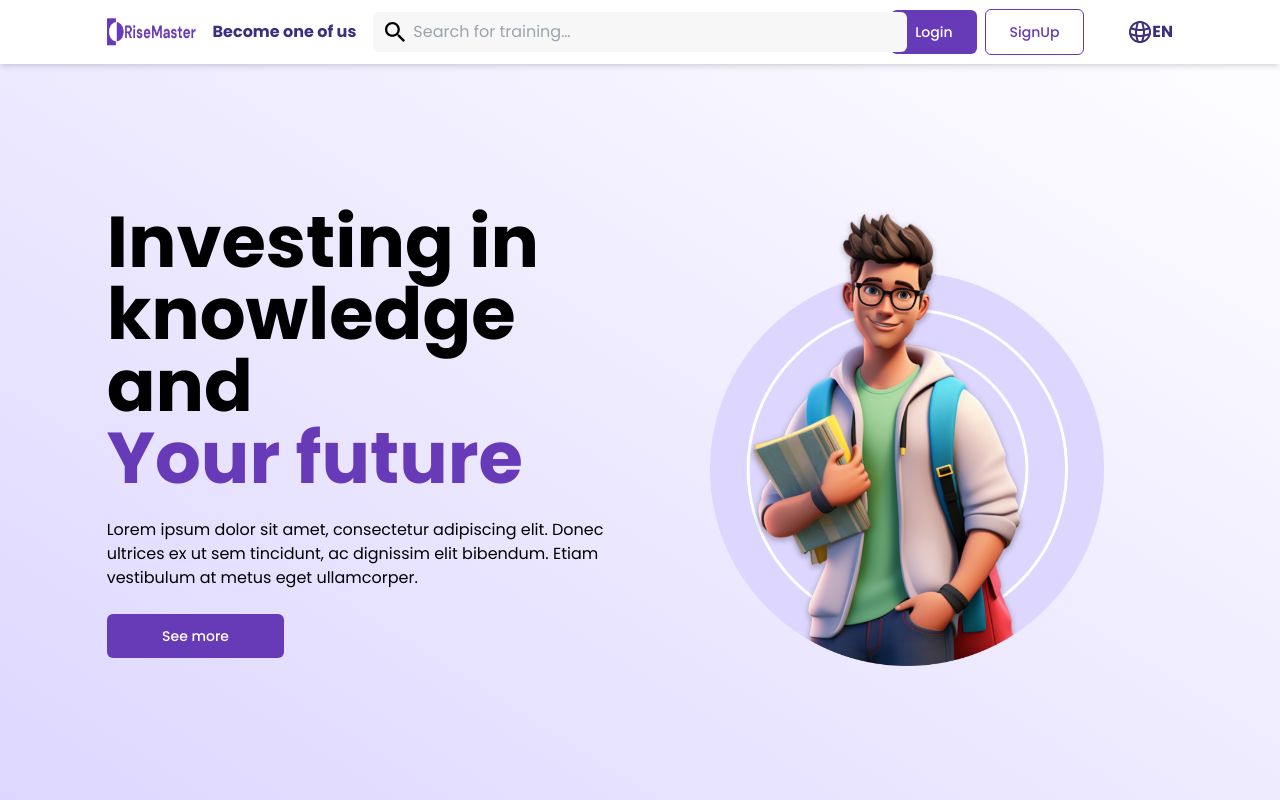
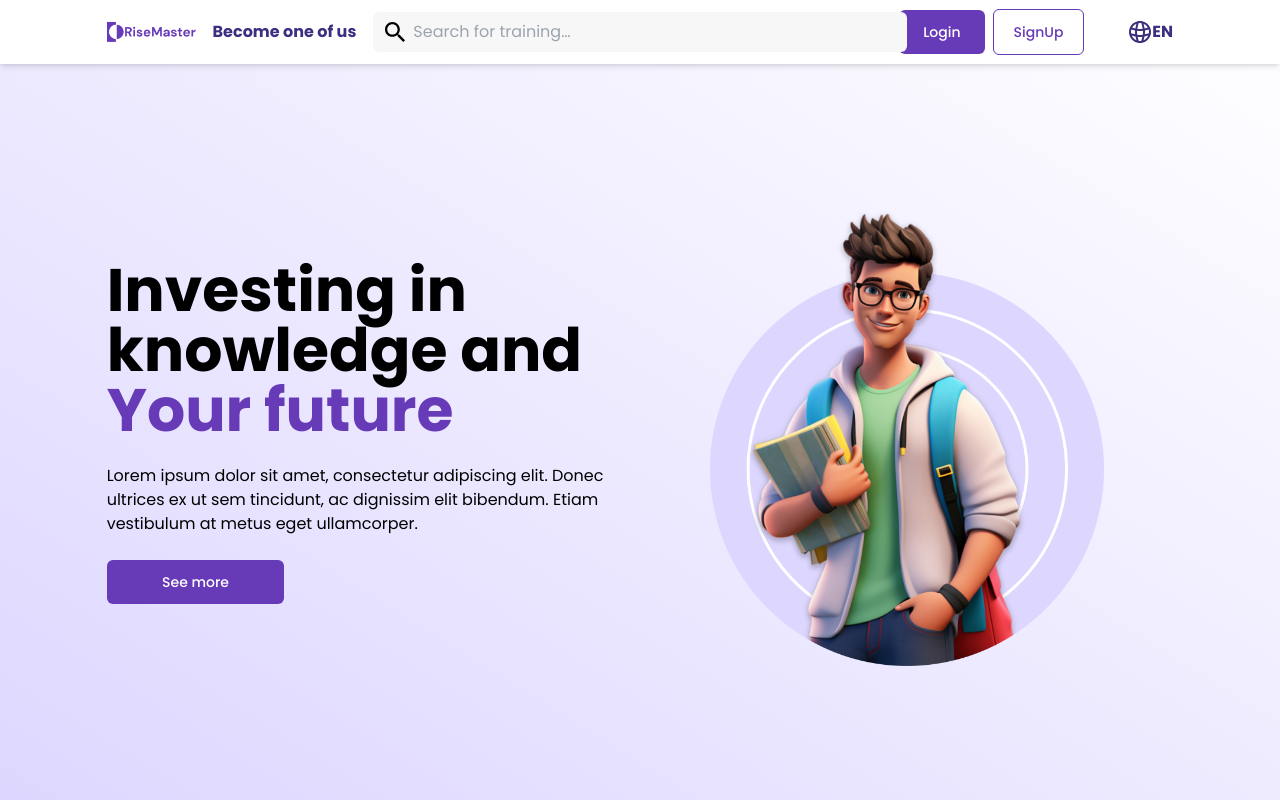
Before and after one commit to iheb15M/RiseMaster-e-learning-platform-template, a React (Create React App) app: page / in a window 1280 px wide. Built offline with nearby package versions, Linux system fonts and the light colour scheme.

Commit message:
Add translation i18n + Container

```diff
--- a/package.json
+++ b/package.json
@@ -9,8 +9,10 @@
     "@testing-library/react": "^13.4.0",
     "@testing-library/user-event": "^13.5.0",
     "framer-motion": "^11.11.1",
+    "i18next": "^23.15.2",
     "react": "^18.3.1",
     "react-dom": "^18.3.1",
+    "react-i18next": "^15.0.2",
     "react-router-dom": "^6.26.2",
     "react-scripts": "5.0.1",
     "sass": "^1.79.5",
--- /dev/null
+++ b/src/components/Container.js
@@ -0,0 +1,11 @@
+function Container({ children, outerClassName = '', innerClassName = '' }) {
+    return (
+      <div className={`w-screen flex items-center justify-center ${outerClassName}`}>
+        <div className={`w-11/12 lg:w-10/12 h-full ${innerClassName}`}>
+          {children}
+        </div>
+      </div>
+    );
+  }
+
+  export default Container;
--- /dev/null
+++ b/src/i18n.js
@@ -0,0 +1,27 @@
+import i18n from 'i18next';
+import { initReactI18next } from 'react-i18next';
+
+
+import translationEN from './locales/en/translation.json';
+import translationFR from './locales/fr/translation.json';
+
+const resources = {
+  en: {
+    translation: translationEN,
+  },
+  fr: {
+    translation: translationFR,
+  },
+};
+
+i18n
+  .use(initReactI18next)
+  .init({
+    resources,
+    lng: 'en',
+    fallbackLng: 'en',
+      escapeValue: false,
+    },
+  );
+
+export default i18n;
--- a/src/index.js
+++ b/src/index.js
@@ -3,6 +3,7 @@ import ReactDOM from 'react-dom/client';
 import './index.scss';
 import App from './App';
 import reportWebVitals from './reportWebVitals';
+import './i18n.js';
 
 const root = ReactDOM.createRoot(document.getElementById('root'));
 root.render(
--- a/src/layouts/Navbar/Navbar.js
+++ b/src/layouts/Navbar/Navbar.js
@@ -1,19 +1,32 @@
 import React from "react";
+
+import { useTranslation } from "react-i18next";
+import  Container  from "../../components/Container";
+
 import Logo from "../../assets/img/logo/Logo.png";
 import Search from "../../assets/img/icons/Search.svg";
 import Language from "../../assets/img/icons/language.svg";
 
 const Navbar = () => {
+  const { t, i18n } = useTranslation();
+
+  const changeLanguage = (lng) => {
+    i18n.changeLanguage(lng);
+  };
+
   return (
     <nav className="bg-white shadow-md w-full absolute top-0 h-16">
-      <div className="w-11/12 lg:w-10/12 grid grid-cols-12 items-center mx-auto h-full">
+      <Container
+      outerClassName="h-full"
+      innerClassName="grid grid-cols-12 items-center"
+      >
         <div className="col-span-2 lg:col-span-1 flex items-center">
-          <img className="h-8 w-auto" src={Logo} alt="Logo" />
+          <img className="h-full w-full object-contain" src={Logo} alt="Logo" />
         </div>
 
         <div className="col-span-2 flex items-center">
           <span className="text-secondary text-center w-full font-bold">
-            Become one of us
+          {t('navbar.become_one_of_us')}
           </span>
         </div>
 
@@ -40,18 +53,22 @@ const Navbar = () => {
           <button className="text-white bg-primary hover:text-gray-light px-4 lg:px-6 py-3 rounded-md text-sm font-medium">
             Login
           </button>
-          <button className="bg-transparent border border-primary  text-primary px-4 lg:px-6 py-3 rounded-md text-sm font-medium">
+          <button className="bg-transparent border border-primary  text-primary px-4 lg:px-5 py-3 rounded-md text-sm font-medium">
             SignUp
           </button>
         </div>
 
         <div className="col-span-1 flex justify-end relative">
           <img src={Language} alt="language icon" />
-          <select className="bg-transparent active:border-none font-bold text-secondary border-none appearance-none">
+          <select
+          className="bg-transparent active:border-none font-bold text-secondary border-none appearance-none"
+          onChange={(e) => changeLanguage(e.target.value)}
+          >
             <option value="en">EN</option>
+            <option value="fr">FR</option>
           </select>
         </div>
-      </div>
+      </Container>
     </nav>
   );
 };
--- /dev/null
+++ b/src/locales/en/translation.json
@@ -0,0 +1,15 @@
+{
+    "navbar": {
+      "become_one_of_us": "Become one of us",
+      "search_placeholder": "Search for training…",
+      "login": "Login",
+      "signup": "SignUp"
+    },
+    "hero": {
+    "heading1": "Investing in",
+    "heading2": "knowledge and",
+    "heading3": "Your future",
+    "description": "Lorem ipsum dolor sit amet, consectetur adipiscing elit. Donec ultrices ex ut sem tincidunt, ac dignissim elit bibendum. Etiam vestibulum at metus eget ullamcorper.",
+    "button": "See more"
+  }
+  }
--- /dev/null
+++ b/src/locales/fr/translation.json
@@ -0,0 +1,15 @@
+{
+    "navbar": {
+      "become_one_of_us": "Devenir un de nous",
+      "search_placeholder": "Rechercher une formation…",
+      "login": "Se connecter",
+      "signup": "S'inscrire"
+    },
+    "hero": {
+    "heading1": "Investir dans",
+    "heading2": "le savoir et",
+    "heading3": "Votre avenir",
+    "description": "Lorem ipsum dolor sit amet, consectetur adipiscing elit. Donec ultrices ex ut sem tincidunt, ac dignissim elit bibendum. Etiam vestibulum at metus eget ullamcorper.",
+    "button": "Voir plus"
+  }
+  }
--- a/src/pages/home/sections/Hero.js
+++ b/src/pages/home/sections/Hero.js
@@ -1,24 +1,27 @@
+import { useTranslation } from "react-i18next";
+import  Container  from "../../../components/Container";
 import MainHero from "../../../assets/img/images/main-hero.png";
 import "../Home.scss";
 
 function Hero() {
+  const { t } = useTranslation();
+
   return (
-    <div className="h-screen w-screen flex items-center justify-center bg-light-gradient pt-16">
-      <div className="w-11/12 lg:w-10/12 grid grid-cols-2 items-center h-full">
+    <Container
+    outerClassName="h-screen bg-light-gradient pt-16"
+    innerClassName="grid grid-cols-2 items-center">
         <div className="h-full flex flex-col justify-center items-start gap-y-6">
-          <h1 className="flex flex-col font-bold md:text-6xl lg:text-7xl text-black">
-            <span>Investing in</span>
-            <span>knowledge and</span>
-            <span className="text-primary">Your future</span>
+          <h1 className="flex flex-col font-bold md:text-5xl lg:text-6xl text-black">
+            <span>{t('hero.heading1')}</span>
+            <span>{t('hero.heading2')}</span>
+            <span className="text-primary">{t('hero.heading3')}</span>
           </h1>
           <p className="w-full font-light text-base text-black">
-            Lorem ipsum dolor sit amet, consectetur adipiscing elit. Donec
-            ultrices ex ut sem tincidunt, ac dignissim elit bibendum. Etiam
-            vestibulum at metus eget ullamcorper.
+          {t('hero.description')}
           </p>
           <div className="w-full">
             <button className="text-white bg-primary hover:text-gray-light px-auto w-2/3 lg:w-1/3 py-3 rounded-md text-sm font-medium">
-              See more
+            {t('hero.button')}
             </button>
           </div>
         </div>
@@ -29,8 +32,7 @@ function Hero() {
             alt="student holding books"
           />
         </div>
-      </div>
-    </div>
+    </Container>
   );
 }
 
```
Also changed, not shown: 1 other file (tests, documents, lock files or other folders).
